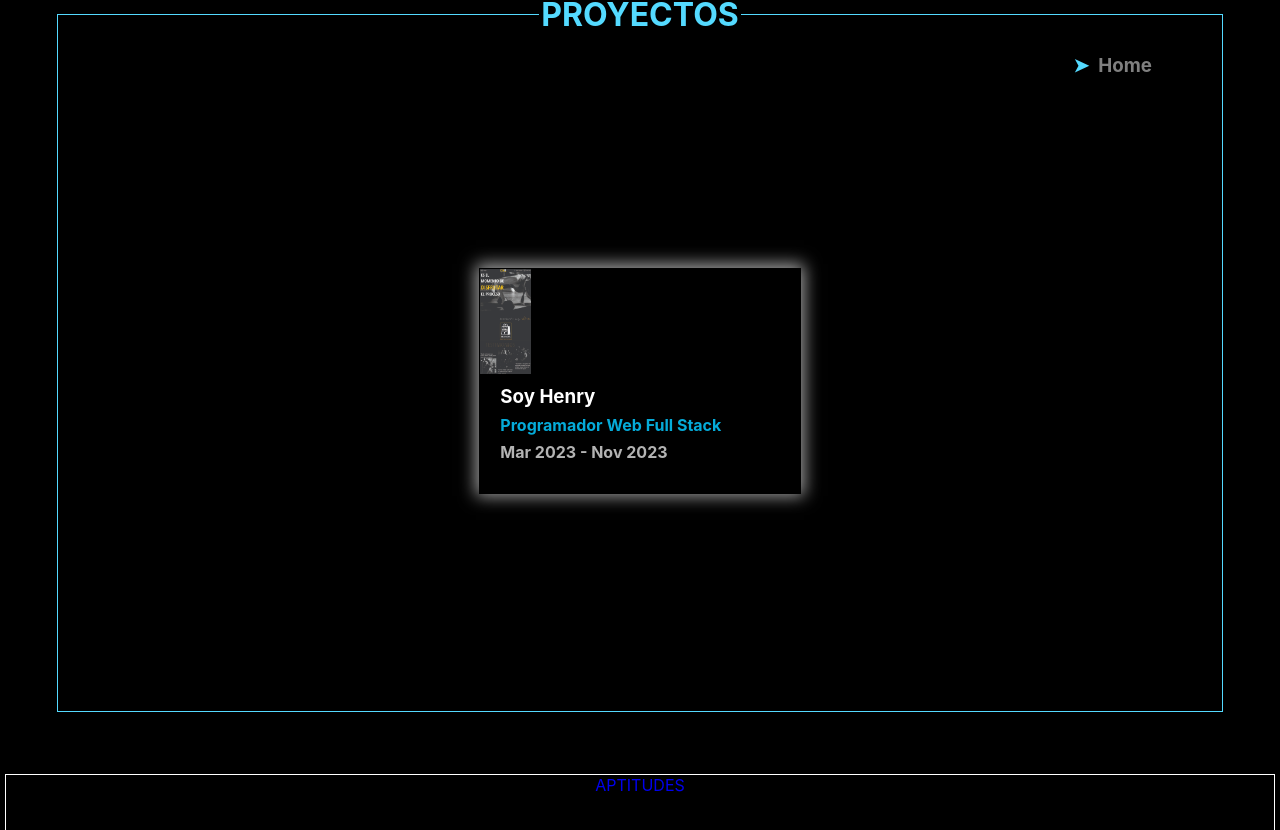
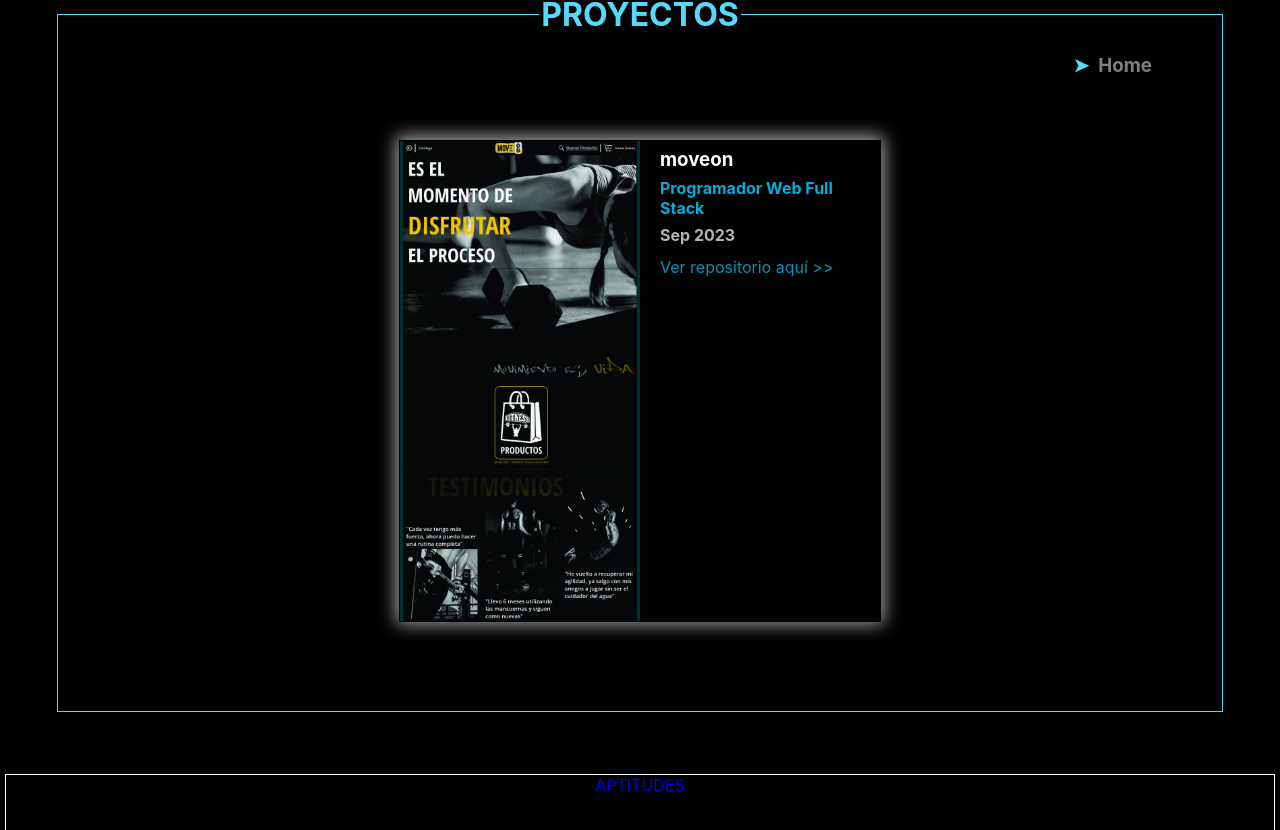
Before and after one commit to isdavid92/Portfolio, a React (Create React App) app: page / in a window 1280 px wide. Shown: the part 2426-3256 px from the top of the page. Built offline with nearby package versions, Linux system fonts and the light colour scheme.

Commit message:
en proyectos

```diff
--- a/src/components/Portfolio/Proyectos/Proyectos.jsx
+++ b/src/components/Portfolio/Proyectos/Proyectos.jsx
@@ -19,14 +19,15 @@ const Proyectos = () => {
 
                 <div className={style.card}>
                     <div className={style.contPantallazo}>
-                        <a href="https://www.soyhenry.com/" target="blank" className={style.a}>
-                            <img className={style.logo} src={moveon} alt="henry" />
-                        </a>
+                        <img className={style.pantallazo} src={moveon} alt="henry" />
                     </div>
                     <div className={style.encabezado}>
-                        <h3 className={style.institucion}>Soy Henry</h3>
+                        <h3 className={style.nombre}>moveon</h3>
                         <h3 className={style.logro}>Programador Web Full Stack</h3>
-                        <h4 className={style.fecha}>Mar 2023 - Nov 2023</h4>
+                        <h4 className={style.fecha}>Sep 2023</h4>
+                        <a href="https://certificates.soyhenry.com/new-cert?id=ebb3efb79682b045e43b41f61ed915a44a595116857cc2a4d4b7a6885fff8b44" target="blank" className={style.a}>
+                            <p className={style.ver}>{"Ver repositorio aquí >>"}</p>
+                        </a>
                     </div>
                 </div>
 
--- a/src/components/Portfolio/Proyectos/Proyectos.module.css
+++ b/src/components/Portfolio/Proyectos/Proyectos.module.css
@@ -40,48 +40,46 @@
     }
 }
 
-.contPantallazo {
-    width: 16%;
+.card {
+    margin: auto;
+    width: 60vh;
+    height: 60vh;
+    border: 1px solid black;
     display: flex;
-    flex-direction: column;
-    align-items: flex-end;
+    background-color: rgb(0, 0, 0);
+    box-shadow: 0px -1px 16px 3px rgba(255, 255, 255, 0.64);
+    -webkit-box-shadow: 0px -1px 16px 3px rgba(255, 255, 255, 0.64);
+    -moz-box-shadow: 0px -1px 16px 3px rgba(255, 255, 255, 0.64);
 }
 
-.logo {
-    width: 100%;
+.contPantallazo {
+    background-color: rgba(0, 255, 255, 0.193);
+    height: 100%;
+    width: 50%;
+}
+
+.pantallazo {
+    margin: auto;
+    height: 100%;
     margin: 0;
+    cursor: zoom-in;
+    &:hover{
+        height: 100vh;
+    }
 }
 
 .titulo {
     color: rgb(84, 218, 255);
 }
 
-.card {
-    margin: auto;
-    width: 28%;
-    height: 35%;
-    border: 1px solid black;
-    display: flex;
-    flex-direction: column;
-    background-color: rgb(0, 0, 0);
-    box-shadow: 0px -1px 16px 3px rgba(255, 255, 255, 0.64);
-    -webkit-box-shadow: 0px -1px 16px 3px rgba(255, 255, 255, 0.64);
-    -moz-box-shadow: 0px -1px 16px 3px rgba(255, 255, 255, 0.64);
-}
-
-.arriba {
-    display: flex;
-    height: 50%;
-}
-
 .encabezado {
     display: flex;
     flex-direction: column;
     align-items: flex-start;
-    width: 84%;
+    width: 50%;
 }
 
-.institucion {
+.nombre {
     color: white;
     margin: 7px 0 0 20px;
 }
@@ -103,3 +101,16 @@
     color: rgb(179, 179, 179);
     margin: 7px 0 0 20px;
 }
+
+.a {
+    text-decoration: none;
+}
+
+.ver {
+    color: rgb(8, 145, 183);
+    margin: 12px 0 0 20px;
+    cursor: pointer;
+    &:hover{
+        text-decoration: underline;
+    }
+}
```
Also changed, not shown: src/Assets/img/moveon.jpg.
